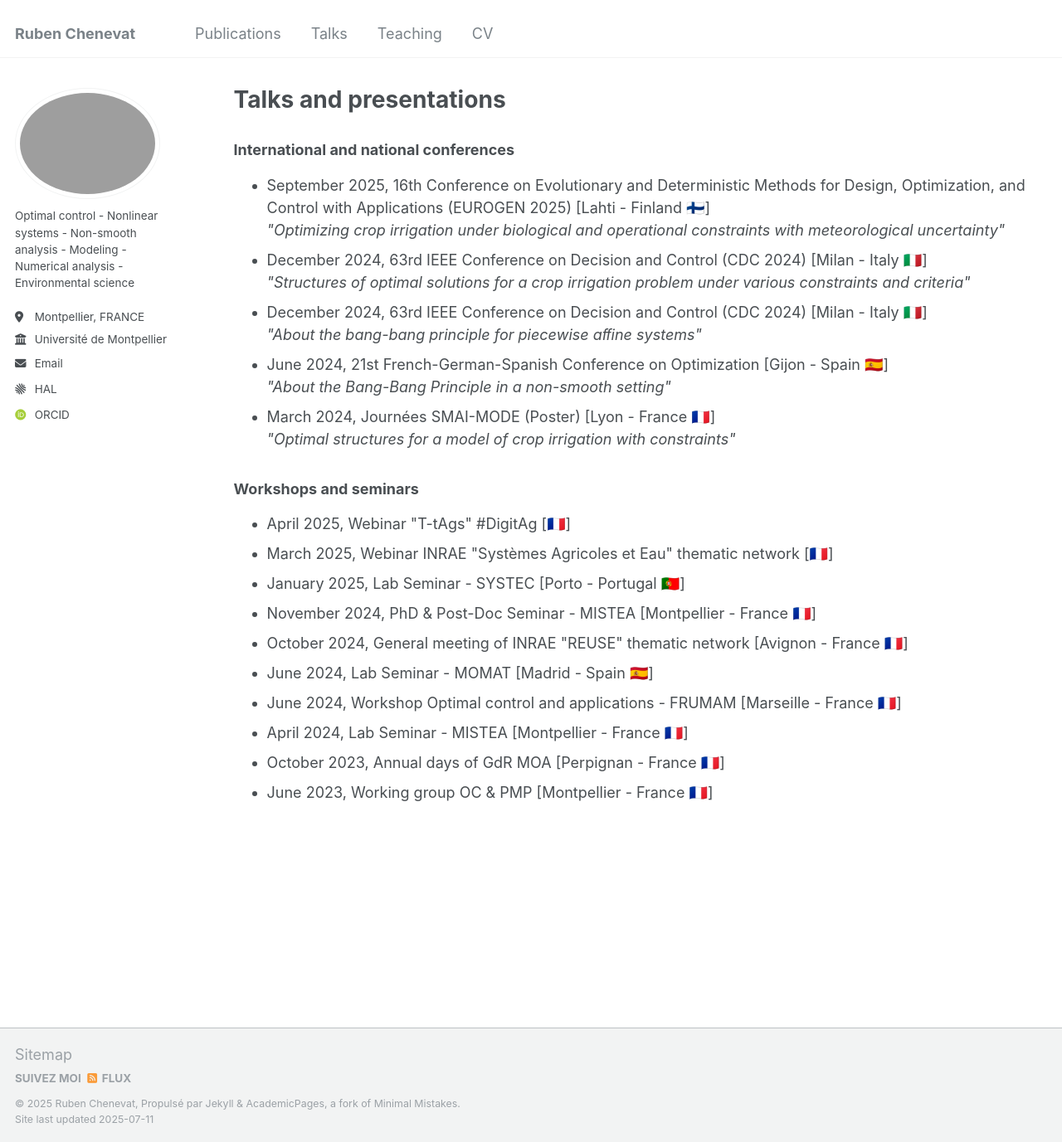
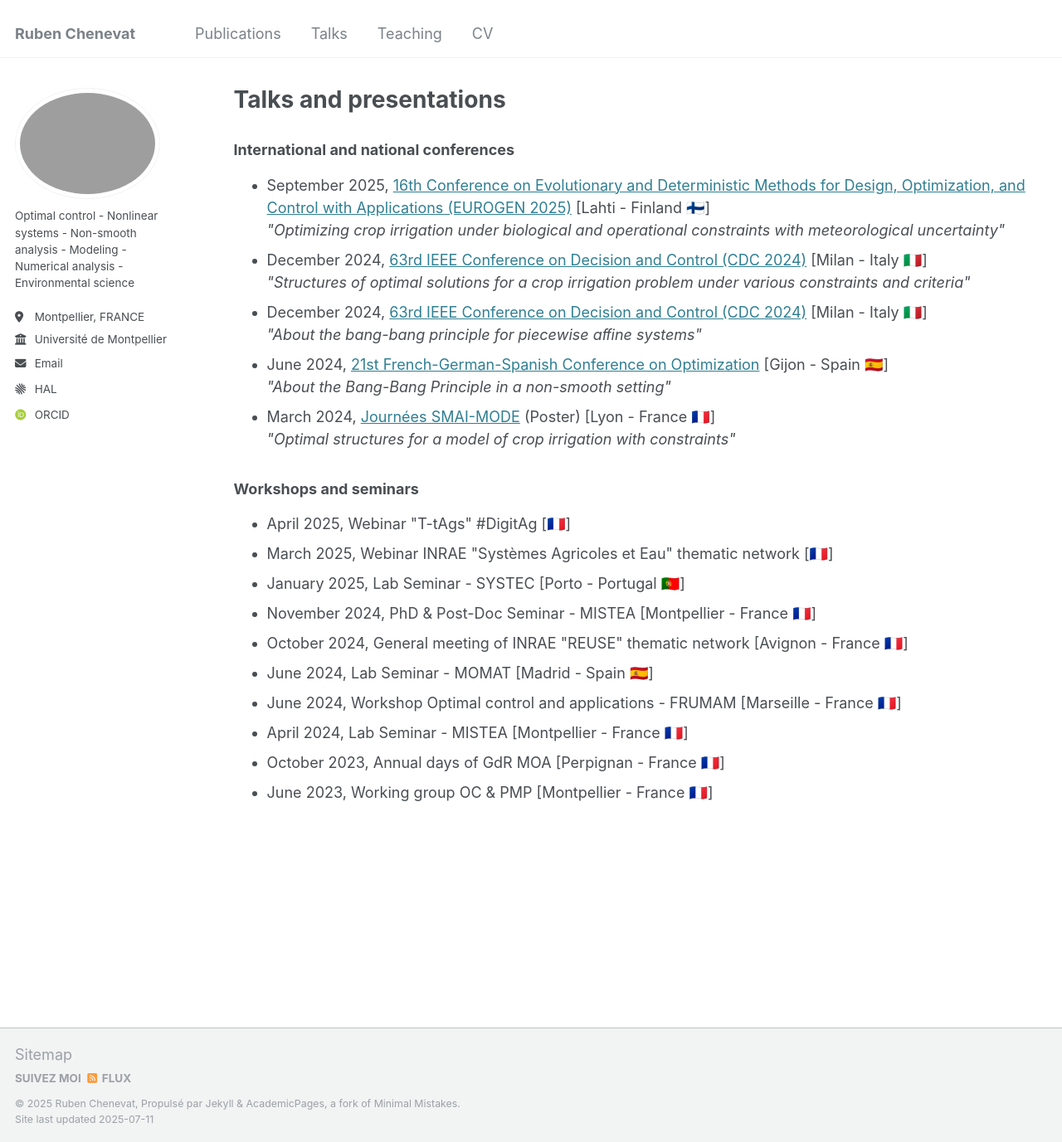
Before and after one commit to rubenchenevat/rubenchenevat.github.io, a Jekyll site: the page built from _pages/talks.html, in a window 1280 px wide and 1377 px high. Shown: the whole window at 83% size. Built offline with Jekyll 4.4.1, drawn with Linux system fonts in a browser that asks for light colours; some web fonts are replaced; part of the change alters nothing that is shown.

```diff
--- a/_pages/talks.html
+++ b/_pages/talks.html
@@ -20,23 +20,23 @@ author_profile: true
 
 <ul>
     <li>
-      September 2025, 16th Conference on Evolutionary and Deterministic Methods for Design, Optimization, and Control with Applications (EUROGEN 2025) [Lahti - Finland 🇫🇮]<br>
+      September 2025, <a href="https://www.lut.fi/en/eurogen-2025" target="_blank">16th Conference on Evolutionary and Deterministic Methods for Design, Optimization, and Control with Applications (EUROGEN 2025)</a> [Lahti - Finland 🇫🇮]<br>
       <em>"Optimizing crop irrigation under biological and operational constraints with meteorological uncertainty"</em>
     </li>
     <li>
-      December 2024, 63rd IEEE Conference on Decision and Control (CDC 2024) [Milan - Italy 🇮🇹]<br>
+      December 2024, <a href="https://cdc2024.ieeecss.org/" target="_blank">63rd IEEE Conference on Decision and Control (CDC 2024)</a> [Milan - Italy 🇮🇹]<br>
       <em>"Structures of optimal solutions for a crop irrigation problem under various constraints and criteria"</em>
     </li>
     <li>
-      December 2024, 63rd IEEE Conference on Decision and Control (CDC 2024) [Milan - Italy 🇮🇹]<br>
+      December 2024, <a href="https://cdc2024.ieeecss.org/" target="_blank">63rd IEEE Conference on Decision and Control (CDC 2024)</a> [Milan - Italy 🇮🇹]<br>
       <em>"About the bang-bang principle for piecewise aﬀine systems"</em>
     </li>
     <li>
-      June 2024, 21st French-German-Spanish Conference on Optimization [Gijon - Spain 🇪🇸]<br>
+      June 2024, <a href="https://www.unioviedo.es/fgs2024/" target="_blank">21st French-German-Spanish Conference on Optimization</a> [Gijon - Spain 🇪🇸]<br>
       <em>"About the Bang-Bang Principle in a non-smooth setting"</em>
     </li>
     <li>
-      March 2024, Journées SMAI-MODE (Poster) [Lyon - France 🇫🇷]<br>
+      March 2024, <a href="https://indico.math.cnrs.fr/event/9418/" target="_blank">Journées SMAI-MODE</a> (Poster) [Lyon - France 🇫🇷]<br>
       <em>"Optimal structures for a model of crop irrigation with constraints"</em>
     </li>
 </ul>
```
